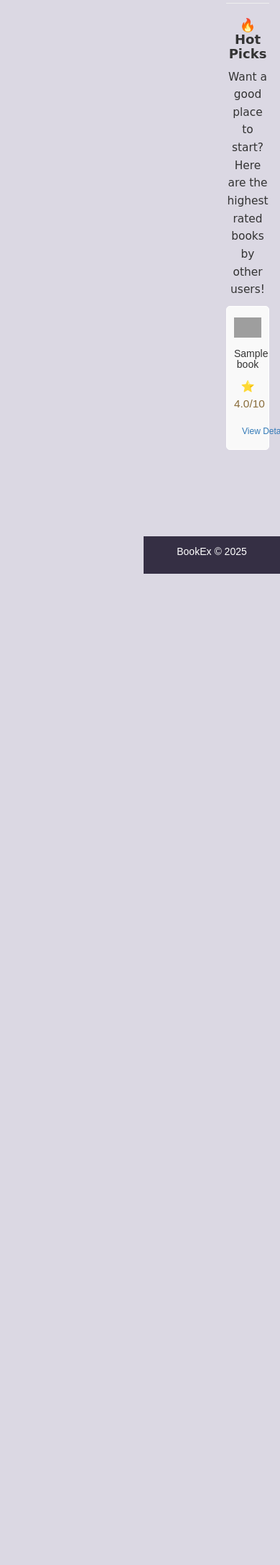
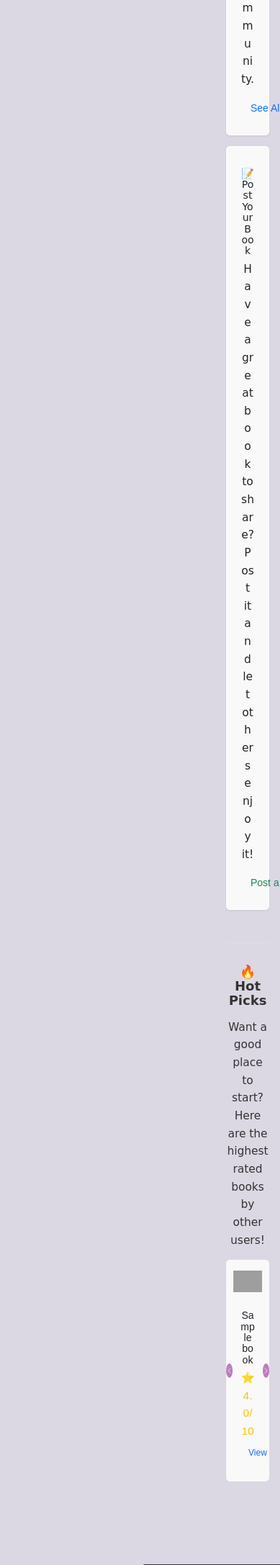
Before and after one commit to jmiralo84/BookEx, a Django app: template bookEx/templates/bookMng/index.html in a window 390 px wide; the page is wider, and only the part inside the window is pictured. Shown: the part 1320-3494 px from the top of that part at 72% size. Before the commit the page ends 2117 px from the top of that part, so only its background shows below. Run offline with Django 3.2, Linux system fonts and the light colour scheme; the template is opened without the code that fills it: most values are stand-ins (such as "Sample title", 1, 10 or a date in 2020); some libraries are stand-ins or nearby versions; grey boxes are pictures that could not be loaded.

Commit message:
carousel for hot picks on the homepage

```diff
--- a/bookEx/static/base.css
+++ b/bookEx/static/base.css
@@ -232,3 +232,13 @@
     height: 100%;
     border-radius: 5px;
 }
+
+.carousel-control-next-icon{
+    background-color: purple;
+    border-radius: 50%;
+}
+
+.carousel-control-prev-icon{
+    background-color: purple;
+    border-radius: 50%;
+}
--- a/bookEx/templates/base.html
+++ b/bookEx/templates/base.html
@@ -6,6 +6,7 @@
     <meta name="viewport" content="width=device-width, initial-scale=1.0">
     <title>BookEx</title>
     <!-- Bootstrap 3 CSS -->
+    <link href="https://cdn.jsdelivr.net/npm/bootstrap@5.3.0/dist/css/bootstrap.min.css" rel="stylesheet">
     <link rel="stylesheet" href="https://maxcdn.bootstrapcdn.com/bootstrap/3.4.1/css/bootstrap.min.css">
     <link rel="stylesheet" href="{% static 'base.css' %}" type="text/css">
     <script src="https://kit.fontawesome.com/16d024a0be.js" crossorigin="anonymous"></script>
@@ -102,6 +103,7 @@
     <script src="https://ajax.googleapis.com/ajax/libs/jquery/3.7.1/jquery.min.js"></script>
     <!-- Bootstrap 3 JavaScript -->
     <script src="https://maxcdn.bootstrapcdn.com/bootstrap/3.4.1/js/bootstrap.min.js"></script>
+    <script src="https://cdn.jsdelivr.net/npm/bootstrap@5.3.0/dist/js/bootstrap.bundle.min.js"></script>
 
 </body>
 </html>
--- a/bookEx/templates/bookMng/index.html
+++ b/bookEx/templates/bookMng/index.html
@@ -40,15 +40,17 @@
    <p class="mb-4" style="font-family:'Brush Script MT', cursive;">Want a good place to start? Here are the highest rated books by other users!</p>
 
  {% if top_books %}
+    <div id="hotPicksCarousel" class="carousel slide" data-bs-ride="carousel">
+        <div class="carousel-inner">
+            {% for book in top_books %}
+            <div class="carousel-item {% if forloop.first %}active{% endif %}">
                 <div class="row justify-content-center">
-    {% for book in top_books %}
-      <div class="col-md-3 mb-4">
+                    <div class="col-md-4">
                         <div class="card h-100 shadow-sm border-0">
                             <div class="card-img-container" style="position: relative; width: 100%; padding-top: 100%; overflow: hidden;">
                                 <img src="{% static book.pic_path %}" alt="{{ book.name }}"
                                 style="position: absolute; top: 0; left: 0; width: 100%; height: 100%; object-fit: contain;" />
                             </div>
-
                             <div class="card-body text-center">
                                 <h5 class="card-title mb-2">{{ book.name }}</h5>
                                 <p class="card-text mb-1">
@@ -62,7 +64,18 @@
                             </div>
                         </div>
                     </div>
+                </div>
+            </div>
             {% endfor %}
+        </div>
+        <button class="carousel-control-prev" type="button" data-bs-target="#hotPicksCarousel" data-bs-slide="prev">
+            <span class="carousel-control-prev-icon" aria-hidden="true"></span>
+            <span class="visually-hidden">Previous</span>
+        </button>
+        <button class="carousel-control-next" type="button" data-bs-target="#hotPicksCarousel" data-bs-slide="next">
+            <span class="carousel-control-next-icon" aria-hidden="true"></span>
+            <span class="visually-hidden">Next</span>
+        </button>
     </div>
 {% else %}
   <p class="text-muted">No rated books yet. Be the first to leave a review!</p>
```
Lines whose indentation alone changed are shown as unchanged.
